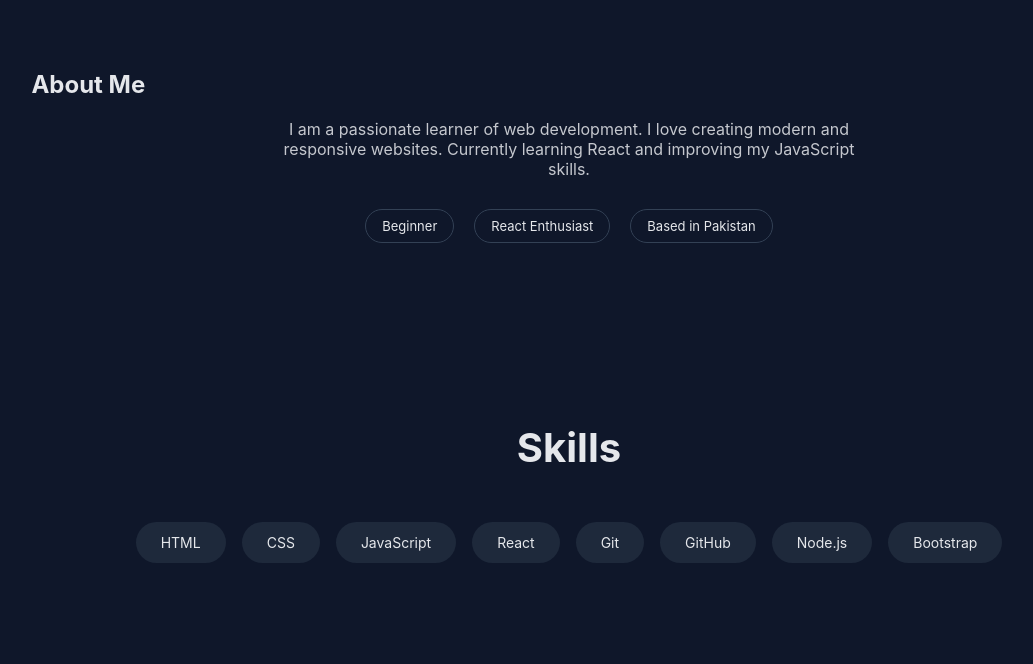
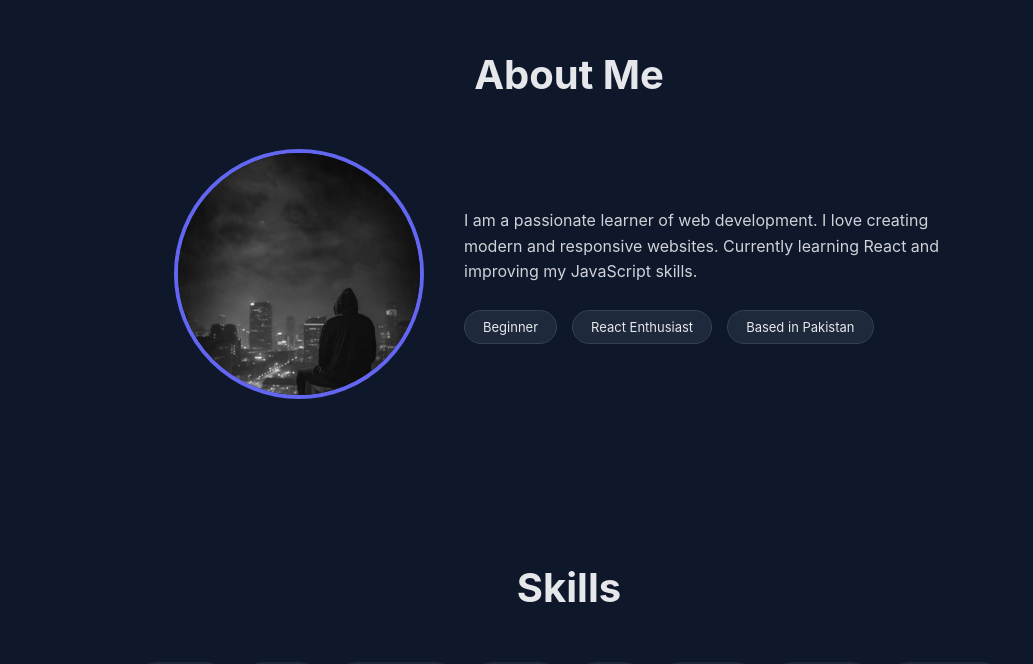
Before and after one commit to mirzajawad804/Portfolio, a React (Vite) app: page / in a window 1280 px wide. Shown: the part 830-1494 px from the top of the page, without its empty margins (71-1104 px from the left). Built offline with nearby package versions, Linux system fonts and the light colour scheme.

Commit message:
add stlying on about-me seation

```diff
--- a/src/components/About.jsx
+++ b/src/components/About.jsx
@@ -1,10 +1,18 @@
 import React from "react";
 import "../styles/global.css";
+import aboutImg from "../assets/images/about-me.jpg"; // apni image path yahan dal do
+
 function About() {
   return (
     <section id="about" data-aos="fade-up">
-      <h2>About Me</h2>
+      <h2 className="section-title">About Me</h2>
 
+      <div className="about-container">
+        <div className="about-image" data-aos="zoom-in">
+          <img src={aboutImg} alt="About Me" />
+        </div>
+
+        <div className="about-content" data-aos="fade-left">
           <p className="about-text">
             I am a passionate learner of web development. I love creating modern and
             responsive websites. Currently learning React and improving my
@@ -16,6 +24,8 @@ function About() {
             <span>React Enthusiast</span>
             <span>Based in Pakistan</span>
           </div>
+        </div>
+      </div>
     </section>
   );
 }
--- a/src/styles/global.css
+++ b/src/styles/global.css
@@ -107,27 +107,82 @@ section {
 }
 
 /* ---------- About Section ---------- */
-.about-text {
-  max-width: 600px;
-  margin: 20px auto;
+section#about {
   text-align: center;
-  opacity: 0.85;
+  padding: 80px 8%;
 }
 
+.about-container {
+  display: flex;
+  align-items: center;
+  justify-content: center;
+  gap: 40px;
+  flex-wrap: wrap;
+  margin-top: 40px;
+}
+
+.about-image img {
+  width: 250px;
+  height: 250px;
+  object-fit: cover;
+  border-radius: 50%;
+  border: 4px solid #6366f1;
+  transition: transform 0.5s, box-shadow 0.5s;
+}
+
+.about-image img:hover {
+  transform: scale(1.05) rotate(3deg);
+  box-shadow: 0 10px 25px rgba(99, 102, 241, 0.5);
+}
+
+.about-content {
+  max-width: 500px;
+  text-align: left;
+}
+
+.about-text {
+  opacity: 0.9;
+  margin-bottom: 25px;
+  line-height: 1.6;
+  font-size: 16px;
+}
+
+/* Badges / info */
 .about-info {
   display: flex;
-  justify-content: center;
-  gap: 20px;
-  margin-top: 30px;
+  justify-content: flex-start;
+  gap: 15px;
   flex-wrap: wrap;
 }
 
 .about-info span {
-  padding: 8px 16px;
+  padding: 8px 18px;
   border: 1px solid #334155;
   border-radius: 20px;
   font-size: 13px;
+  background: #1e293b;
+  transition: all 0.3s ease;
+  cursor: default;
 }
+
+.about-info span:hover {
+  background: #6366f1;
+  transform: translateY(-3px) scale(1.05);
+  color: white;
+}
+
+/* Responsive */
+@media (max-width: 768px) {
+  .about-container {
+    flex-direction: column;
+    gap: 25px;
+    text-align: center;
+  }
+  .about-content {
+    text-align: center;
+  }
+}
+
 
 /* Skills Section */
 section#skills {
```
Also changed, not shown: src/assets/images/about-me.jpg (added). Lines whose indentation alone changed are shown as unchanged.
